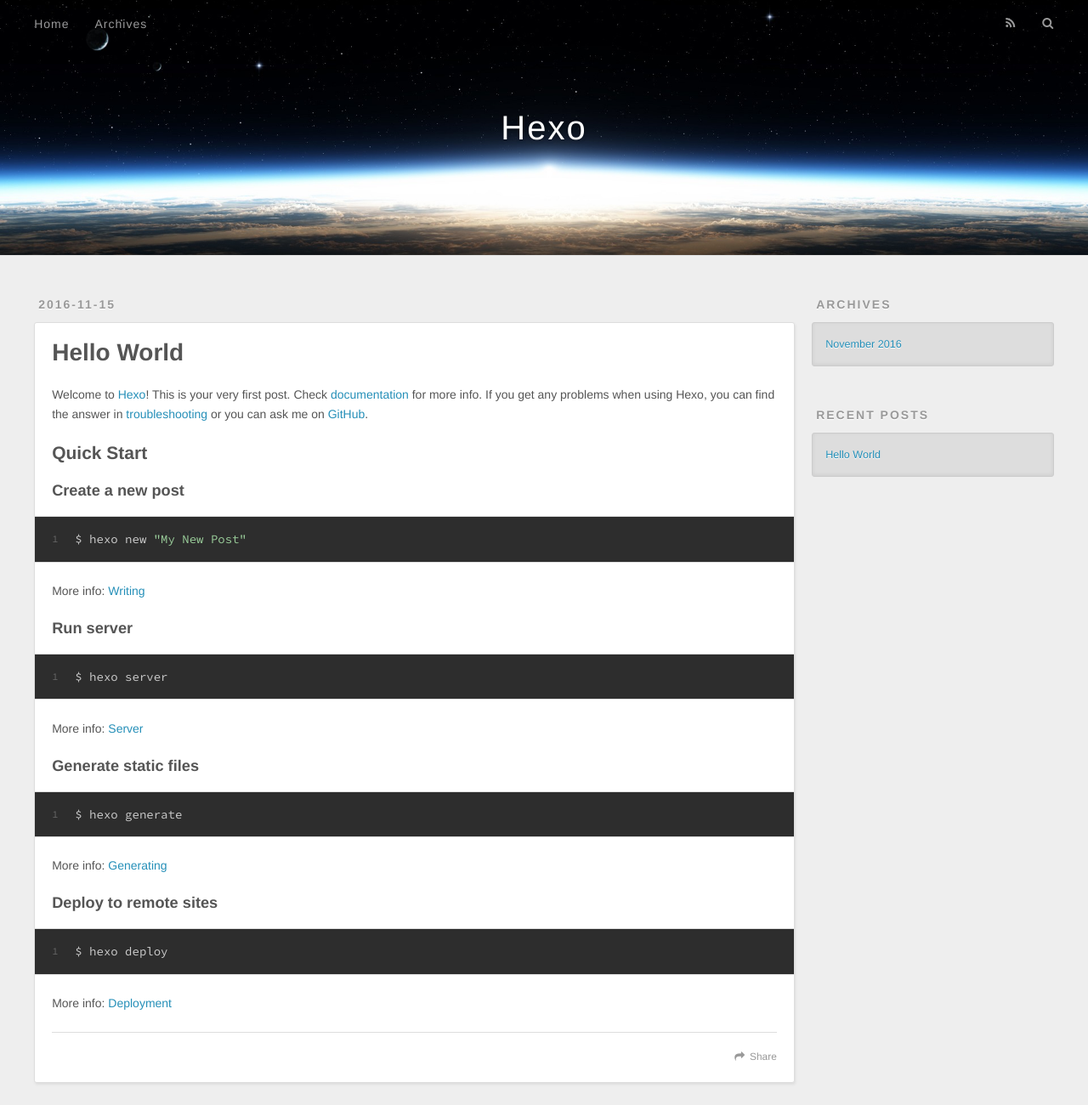
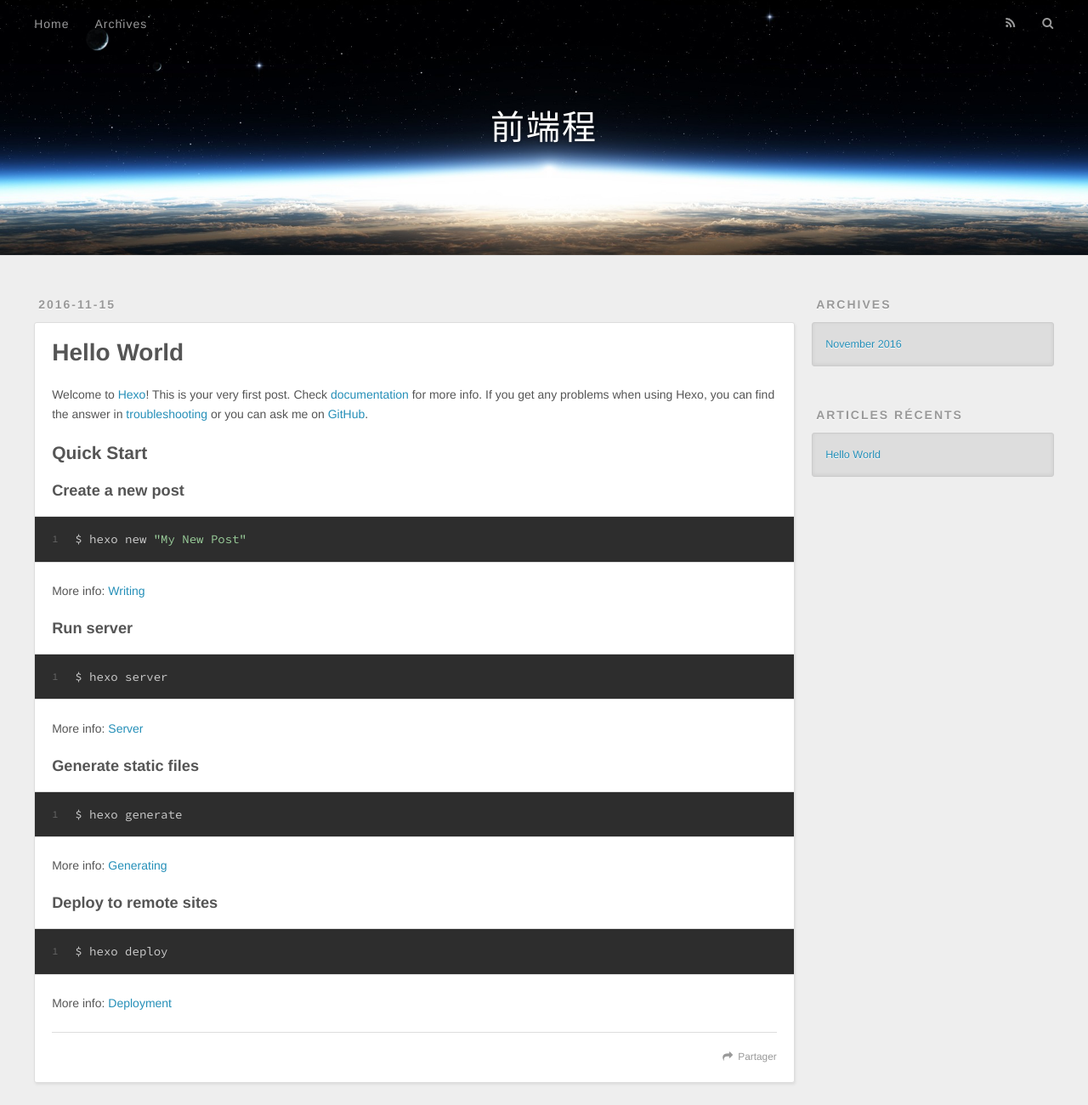
Before and after one commit to chengzefeng/chengzefeng.github.io, a plain HTML site: page index.html in a window 1280 px wide. Shown: the top 1300 px of the page at 85% size. Drawn offline with nearby package versions, Linux system fonts and the light colour scheme.

Commit message:
Site updated: 2016-11-15 20:06:28

```diff
--- a/index.html
+++ b/index.html
@@ -3,16 +3,16 @@
 <head>
   <meta charset="utf-8">
 
-  <title>Hexo</title>
+  <title>前端程</title>
   <meta name="viewport" content="width=device-width, initial-scale=1, maximum-scale=1">
   <meta property="og:type" content="website">
-<meta property="og:title" content="Hexo">
+<meta property="og:title" content="前端程">
 <meta property="og:url" content="http://yoursite.com/index.html">
-<meta property="og:site_name" content="Hexo">
+<meta property="og:site_name" content="前端程">
 <meta name="twitter:card" content="summary">
-<meta name="twitter:title" content="Hexo">
+<meta name="twitter:title" content="前端程">
 
-    <link rel="alternate" href="/atom.xml" title="Hexo" type="application/atom+xml">
+    <link rel="alternate" href="/atom.xml" title="前端程" type="application/atom+xml">
 
 
     <link rel="icon" href="/favicon.png">
@@ -33,7 +33,7 @@
   <div id="header-outer" class="outer">
     <div id="header-title" class="inner">
       <h1 id="logo-wrap">
-        <a href="/" id="logo">Hexo</a>
+        <a href="/" id="logo">前端程</a>
       </h1>
 
     </div>
@@ -48,9 +48,9 @@
       </nav>
       <nav id="sub-nav">
 
-          <a id="nav-rss-link" class="nav-icon" href="/atom.xml" title="RSS Feed"></a>
+          <a id="nav-rss-link" class="nav-icon" href="/atom.xml" title="Flux RSS"></a>
 
-        <a id="nav-search-btn" class="nav-icon" title="Search"></a>
+        <a id="nav-search-btn" class="nav-icon" title="Rechercher"></a>
       </nav>
       <div id="search-form-wrap">
         <form action="//google.com/search" method="get" accept-charset="UTF-8" class="search-form"><input type="search" name="q" results="0" class="search-form-input" placeholder="Search"><button type="submit" class="search-form-submit">&#xF002;</button><input type="hidden" name="sitesearch" value="http://yoursite.com"></form>
@@ -96,7 +96,7 @@
 
     </div>
     <footer class="article-footer">
-      <a data-url="http://yoursite.com/2016/11/15/hello-world/" data-id="civjg55zw0000yfq1x33bl87b" class="article-share-link">Share</a>
+      <a data-url="http://yoursite.com/2016/11/15/hello-world/" data-id="civjgde0o0000zqq1pynettwb" class="article-share-link">Partager</a>
 
 
     </footer>
@@ -131,7 +131,7 @@
 
 
   <div class="widget-wrap">
-    <h3 class="widget-title">Recent Posts</h3>
+    <h3 class="widget-title">Articles récents</h3>
     <div class="widget">
       <ul>
 
@@ -152,7 +152,7 @@
   <div class="outer">
     <div id="footer-info" class="inner">
       &copy; 2016 John Doe<br>
-      Powered by <a href="http://hexo.io/" target="_blank">Hexo</a>
+      Propulsé by <a href="http://hexo.io/" target="_blank">Hexo</a>
     </div>
   </div>
 </footer>
```
Also changed, not shown: 2016/11/15/hello-world/index.html (+9 -9 lines), archives/2016/11/index.html (+10 -10 lines), archives/2016/index.html (+10 -10 lines), archives/index.html (+10 -10 lines).
